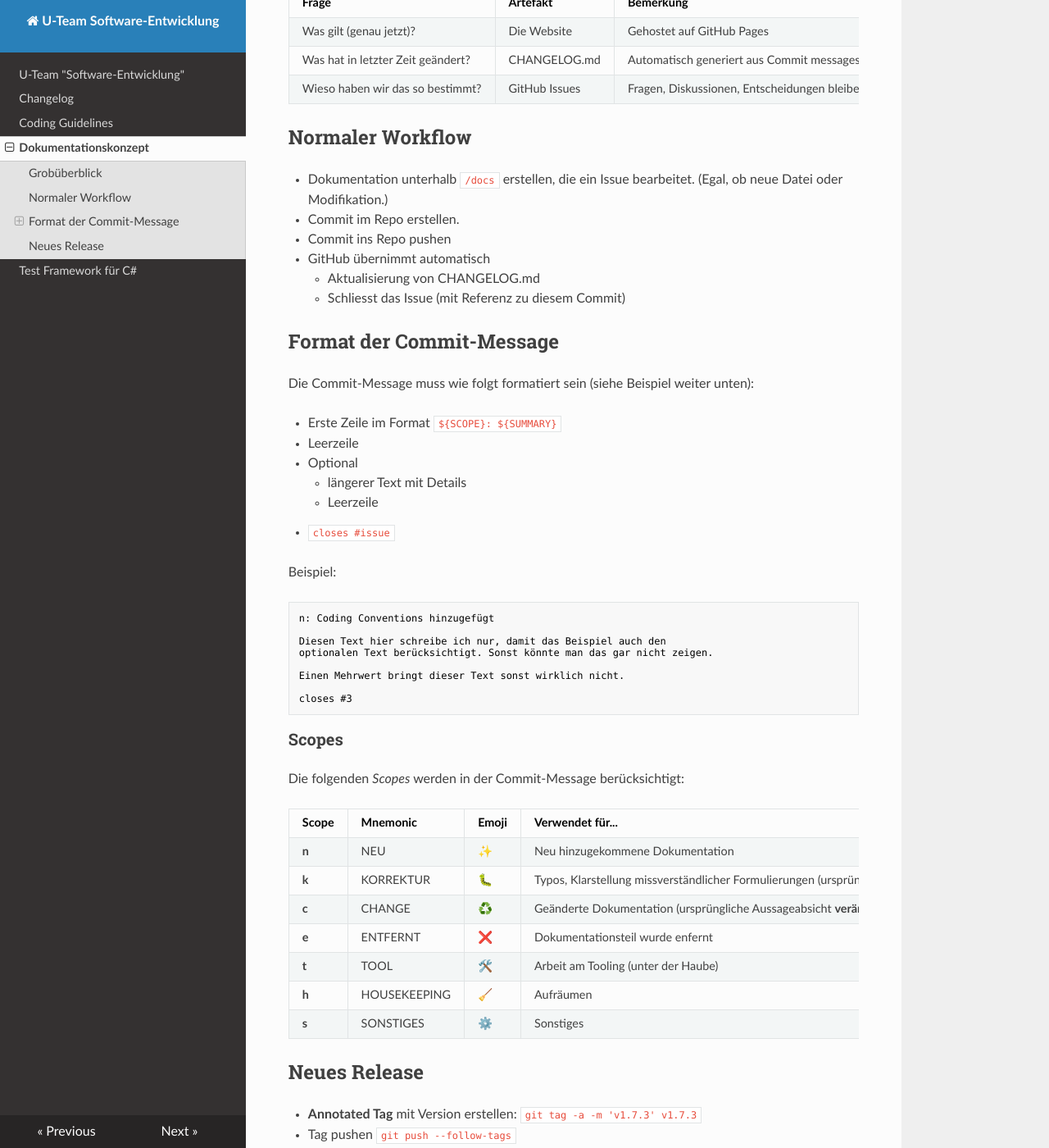
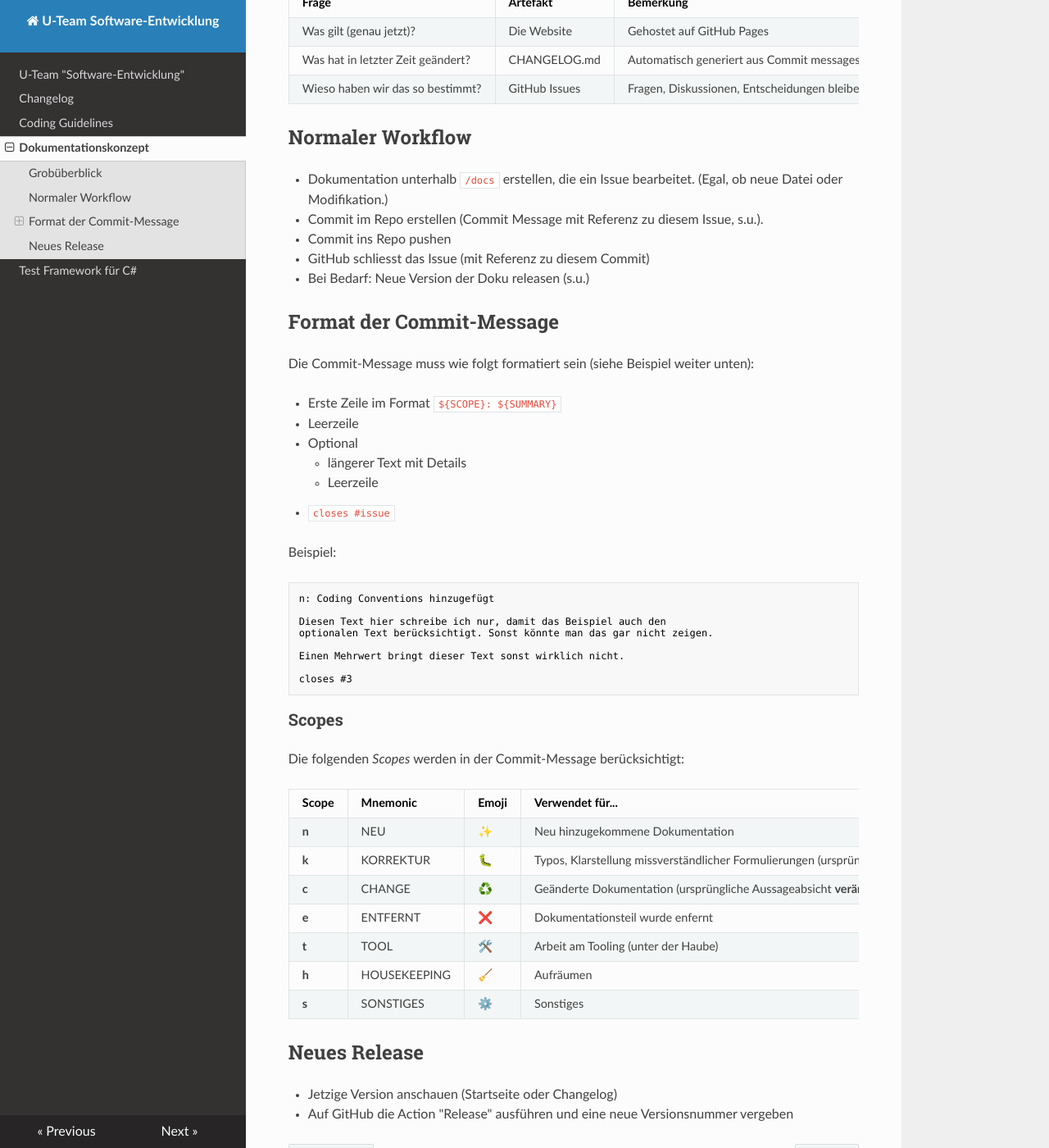
Before and after one commit to BBBaden/uteam-swdev-docs, an MkDocs documentation site: the page built from docs/doku-konzept.md, in a window 1280 px wide and 1400 px high, scrolled down 470 px. Shown: the whole window at 82% size. Built offline with MkDocs 1.6.1, drawn with Linux system fonts in a browser that asks for light colours; nearby versions of some CDN libraries.

Commit message:
h: Neuen Workflow dokumentieren

```diff
--- a/docs/doku-konzept.md
+++ b/docs/doku-konzept.md
@@ -22,11 +22,10 @@ Diese werden von unterschiedlichen Artefakten beantwortet:
 ## Normaler Workflow
 
 - Dokumentation unterhalb `/docs` erstellen, die ein Issue bearbeitet. (Egal, ob neue Datei oder Modifikation.)
-- Commit im Repo erstellen.
+- Commit im Repo erstellen (Commit Message mit Referenz zu diesem Issue, s.u.).
 - Commit ins Repo pushen
-- GitHub übernimmt automatisch
-    - Aktualisierung von CHANGELOG.md
-    - Schliesst das Issue (mit Referenz zu diesem Commit)
+- GitHub schliesst das Issue (mit Referenz zu diesem Commit)
+- Bei Bedarf: Neue Version der Doku releasen (s.u.)
 
 ## Format der Commit-Message
 
@@ -69,5 +68,5 @@ Die folgenden *Scopes* werden in der Commit-Message berücksichtigt:
 
 ## Neues Release
 
-- **Annotated Tag** mit Version erstellen: `git tag -a -m 'v1.7.3' v1.7.3`
-- Tag pushen `git push --follow-tags`
+- Jetzige Version anschauen (Startseite oder Changelog)
+- Auf GitHub die Action "Release" ausführen und eine neue Versionsnummer vergeben
```
